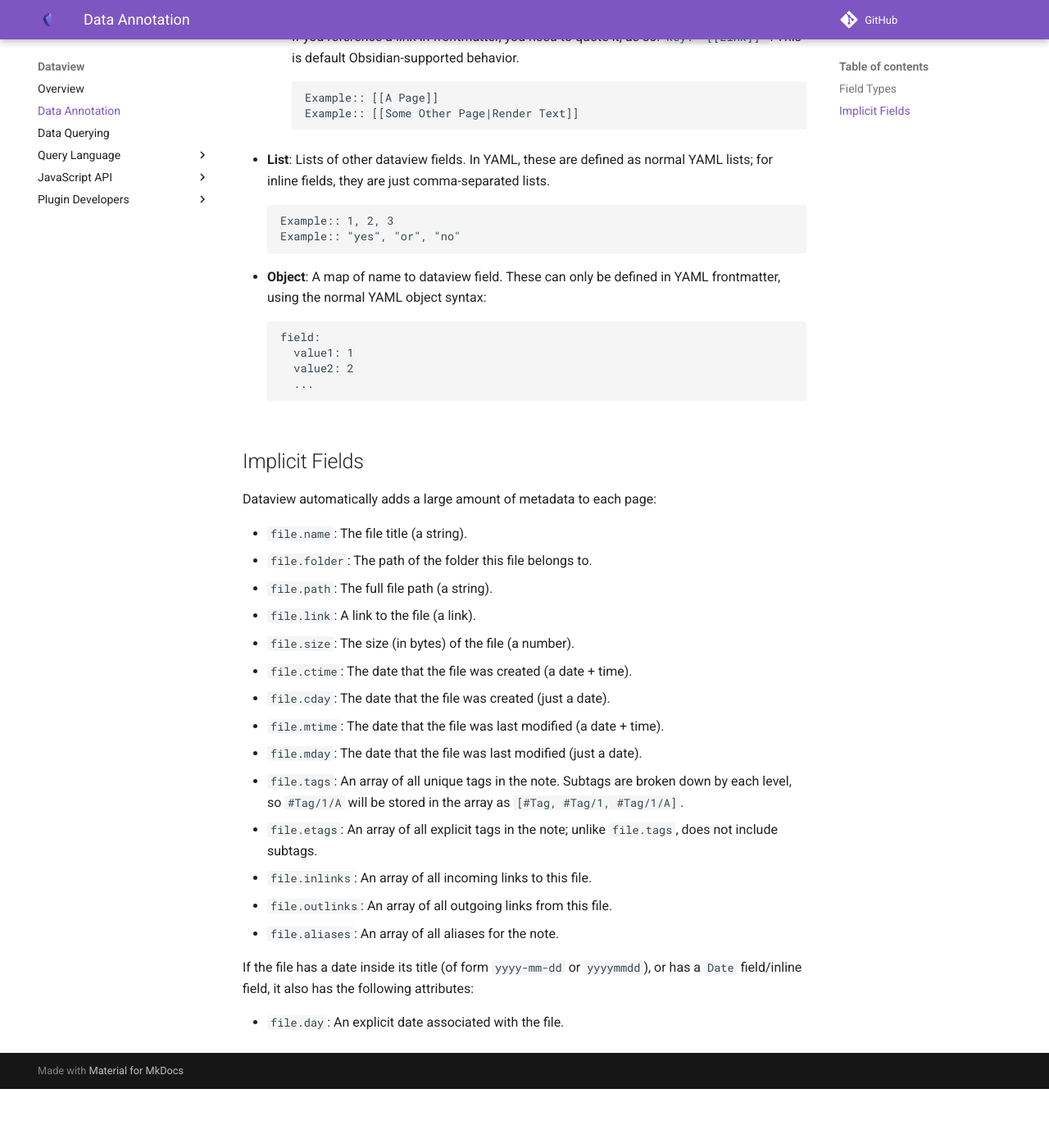
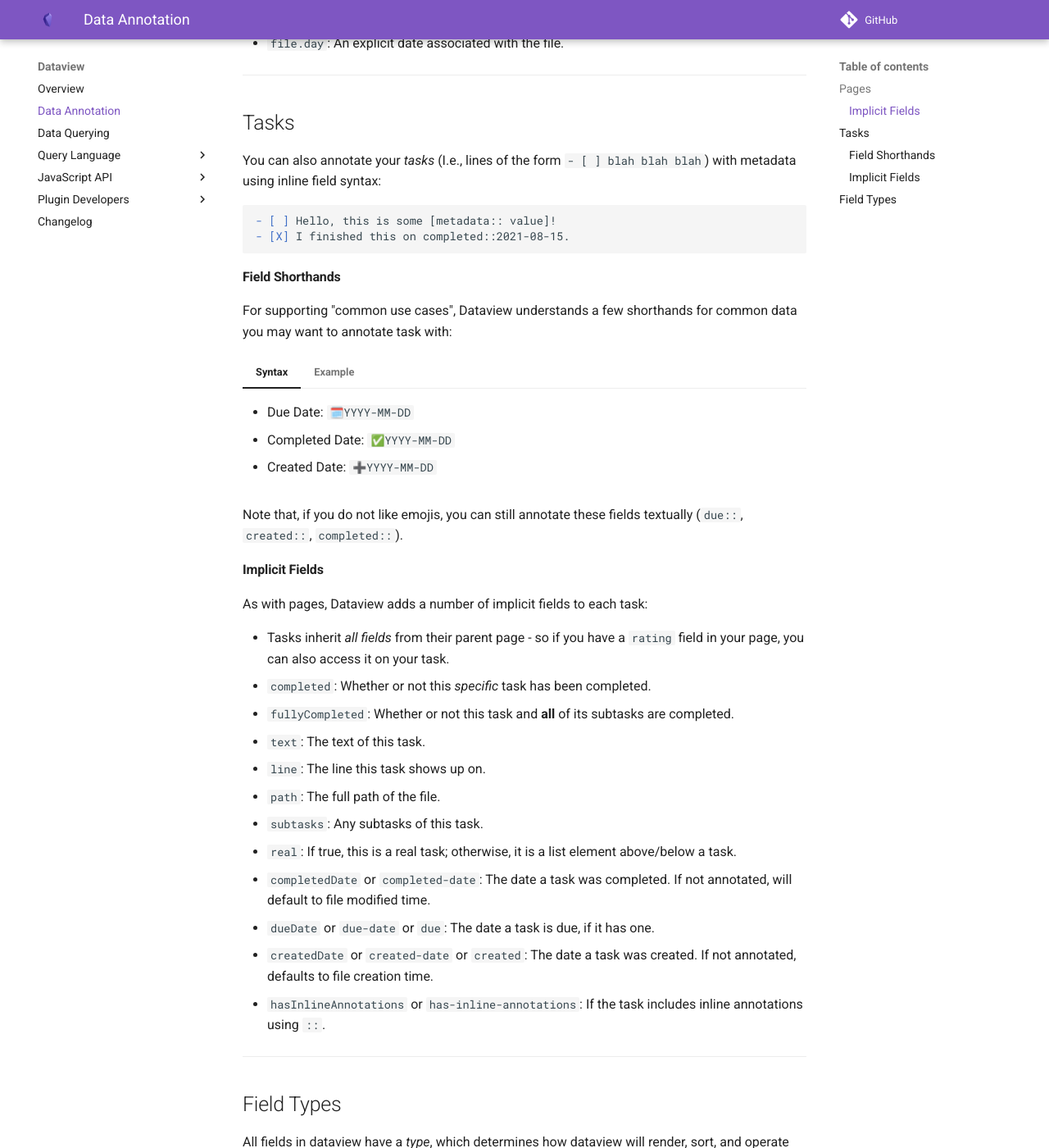
Before and after one commit to blacksmithgu/obsidian-dataview, an MkDocs documentation site: the page built from docs/docs/data-annotation.md, in a window 1280 px wide and 1400 px high, scrolled down 1961 px. Shown: the whole window at 82% size. Built offline with MkDocs 1.6.1 and Material for MkDocs 9.7.7, drawn with Linux system fonts in a browser that asks for light colours; comment, search, counter and statistics services are not loaded; before the commit the page ends 3289 px from its top, so only the background shows below that; some of the changed text lies outside the part shown.

Commit message:
Add changelog automation, improve task documentation

````diff
--- a/docs/docs/data-annotation.md
+++ b/docs/docs/data-annotation.md
@@ -1,9 +1,15 @@
 # Data Annotation
 
 Dataview is a data index first and foremost, so it supports relatively rich ways of adding metadata to your knowledge
-base. Dataview generally operates at the granularity of *markdown pages*, where each page can have an arbitary amount of
-complex (numbers, objects, lists) *fields* associated with it. Each *field* is a named value with a certain type
-(like "number" or "text"). You can define a *field* for a page in three different ways:
+base. Dataview tracks information at the *markdown page* and *markdown task* levels, where each page/task can have an
+arbitrary amount of complex (numbers, objects, lists) *fields* associated with it. Each *field* is a named value with
+a certain type (like "number" or "text").
+
+---
+
+## Pages
+
+You can add fields to a markdown page in three different ways:
 
 1. **Frontmatter**: Frontmatter is a common Markdown extension which allows for YAML metadata to be added to the top of
    a page. All YAML fields will be available as Dataview fields:
@@ -41,6 +47,79 @@ reviewed: false
 **Thoughts**:: It was decent.
 **Rating**:: 6
 ```
+
+#### Implicit Fields
+
+Dataview automatically adds a large amount of metadata to each page:
+
+- `file.name`: The file title (a string).
+- `file.folder`: The path of the folder this file belongs to.
+- `file.path`: The full file path (a string).
+- `file.link`: A link to the file (a link).
+- `file.size`: The size (in bytes) of the file (a number).
+- `file.ctime`: The date that the file was created (a date + time).
+- `file.cday`: The date that the file was created (just a date).
+- `file.mtime`: The date that the file was last modified (a date + time).
+- `file.mday`: The date that the file was last modified (just a date).
+- `file.tags`: An array of all unique tags in the note. Subtags are broken down by each level, so `#Tag/1/A` will be stored in
+  the array as `[#Tag, #Tag/1, #Tag/1/A]`.
+- `file.etags`: An array of all explicit tags in the note; unlike `file.tags`, does not include subtags.
+- `file.inlinks`: An array of all incoming links to this file.
+- `file.outlinks`: An array of all outgoing links from this file.
+- `file.aliases`: An array of all aliases for the note.
+- `file.tasks`: An array of all tasks (I.e., `- [ ] blah blah blah`) in this file.
+
+If the file has a date inside its title (of form `yyyy-mm-dd` or `yyyymmdd`), or has a `Date` field/inline field, it also has the following attributes:
+
+- `file.day`: An explicit date associated with the file.
+
+---
+
+## Tasks
+
+You can also annotate your *tasks* (I.e., lines of the form `- [ ] blah blah blah`) with metadata using inline field
+syntax:
+
+```markdown
+- [ ] Hello, this is some [metadata:: value]!
+- [X] I finished this on completed::2021-08-15.
+```
+
+#### Field Shorthands
+
+For supporting "common use cases", Dataview understands a few shorthands for common data you may want to annotate task
+with:
+
+=== "Syntax"
+    - Due Date: `🗓️YYYY-MM-DD`
+    - Completed Date: `✅YYYY-MM-DD`
+    - Created Date: `➕YYYY-MM-DD`
+=== "Example"
+    - [ ] Do this saturday 🗓️2021-08-29.
+    - [x] Completed last saturday ✅2021-08-22.
+    - [ ] I made this on ➕1990-06-14.
+
+Note that, if you do not like emojis, you can still annotate these fields textually (`due::`, `created::`, `completed::`).
+
+#### Implicit Fields
+
+As with pages, Dataview adds a number of implicit fields to each task:
+
+- Tasks inherit *all fields* from their parent page - so if you have a `rating` field in your page, you can also access
+  it on your task.
+- `completed`: Whether or not this *specific* task has been completed.
+- `fullyCompleted`: Whether or not this task and **all** of its subtasks are completed.
+- `text`: The text of this task.
+- `line`: The line this task shows up on.
+- `path`: The full path of the file.
+- `subtasks`: Any subtasks of this task.
+- `real`: If true, this is a real task; otherwise, it is a list element above/below a task.
+- `completedDate` or `completed-date`: The date a task was completed. If not annotated, will default to file modified time.
+- `dueDate` or `due-date` or `due`: The date a task is due, if it has one.
+- `createdDate` or `created-date` or `created`: The date a task was created. If not annotated, defaults to file creation time.
+- `hasInlineAnnotations` or `has-inline-annotations`: If the task includes inline annotations using `::`.
+
+---
 
 ## Field Types
 
@@ -95,27 +174,3 @@ Dataview understands several distinct field types to cover common use cases:
     value2: 2
     ...
   ```
-
-## Implicit Fields
-
-Dataview automatically adds a large amount of metadata to each page:
-
-- `file.name`: The file title (a string).
-- `file.folder`: The path of the folder this file belongs to.
-- `file.path`: The full file path (a string).
-- `file.link`: A link to the file (a link).
-- `file.size`: The size (in bytes) of the file (a number).
-- `file.ctime`: The date that the file was created (a date + time).
-- `file.cday`: The date that the file was created (just a date).
-- `file.mtime`: The date that the file was last modified (a date + time).
-- `file.mday`: The date that the file was last modified (just a date).
-- `file.tags`: An array of all unique tags in the note. Subtags are broken down by each level, so `#Tag/1/A` will be stored in
-  the array as `[#Tag, #Tag/1, #Tag/1/A]`.
-- `file.etags`: An array of all explicit tags in the note; unlike `file.tags`, does not include subtags.
-- `file.inlinks`: An array of all incoming links to this file.
-- `file.outlinks`: An array of all outgoing links from this file.
-- `file.aliases`: An array of all aliases for the note.
-
-If the file has a date inside its title (of form `yyyy-mm-dd` or `yyyymmdd`), or has a `Date` field/inline field, it also has the following attributes:
-
-- `file.day`: An explicit date associated with the file.
--- a/docs/mkdocs.yml
+++ b/docs/mkdocs.yml
@@ -32,11 +32,12 @@ nav:
     - Codeblock Examples: 'api/code-examples.md'
   - Plugin Developers:
     - Developing Against Dataview: 'plugin/develop-against-dataview.md'
+  - Changelog: 'changelog.md'
 plugins:
   - redirects:
       redirect_maps:
-        docs/where-data-comes-from.md: where-data-comes-from.md
-        docs/creating-queries.md: creating-queries.md
+        docs/where-data-comes-from.md: data-annotation.md
+        docs/creating-queries.md: data-queries.md
         docs/query/queries.md: query/queries.md
         docs/query/expressions.md: query/expressions.md
         docs/query/sources.md: query/sources.md
````
Also changed, not shown: docs/docs/changelog.md (added, +3 -0 lines), docs/docs/index.md (+9 -5 lines), docs/docs/query/queries-task.md (deleted, +0 -122 lines), docs/docs/query/queries.md (+31 -1 lines), 1 other file.
